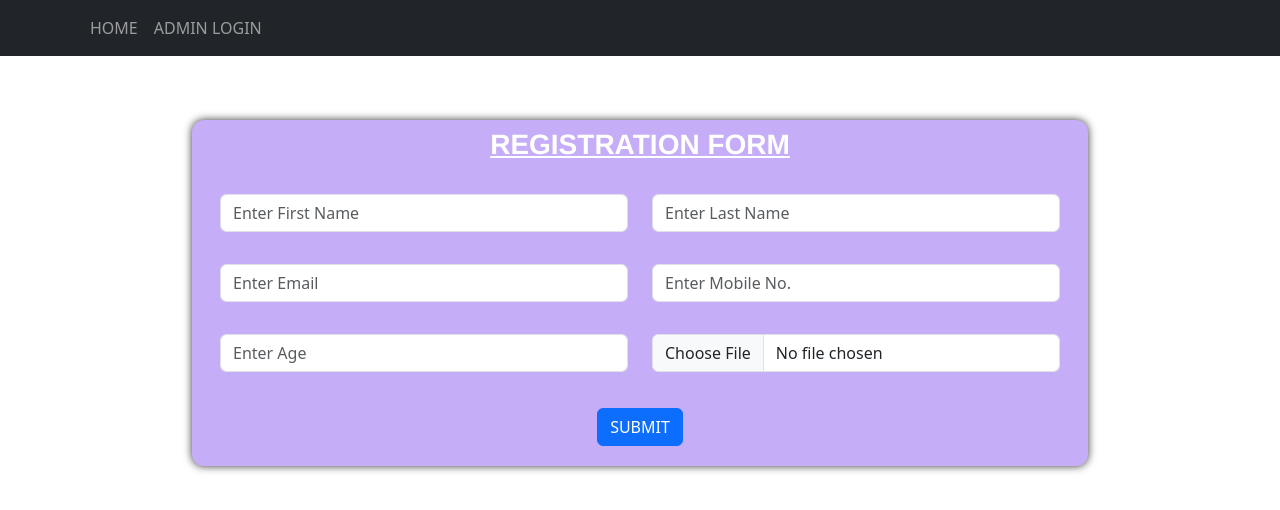
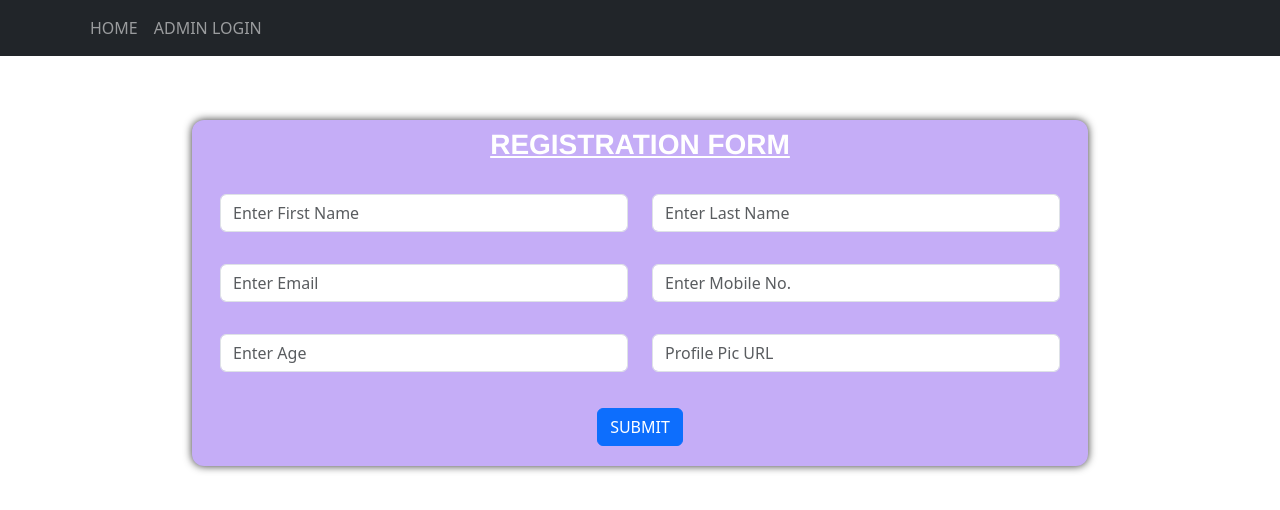
Before and after one commit to aknair95/admin-panel, a React (Create React App) app: page /registrationForm in a window 1280 px wide. Shown: the top 510 px of the page. Built offline with nearby package versions, Linux system fonts and the light colour scheme; no server answers.

Commit message:
image file type changed to url type for dp

```diff
--- a/src/components/registrationForm/registrationForm.js
+++ b/src/components/registrationForm/registrationForm.js
@@ -116,7 +116,8 @@ const RegistrationForm=() =>{
                         </Form.Group>
                         <Form.Group as={Col}>
                             <Form.Control
-                            type="file"
+                            type="url"
+                            placeholder="Profile Pic URL"
                             required
                             size="md"
                             width="auto"
```
